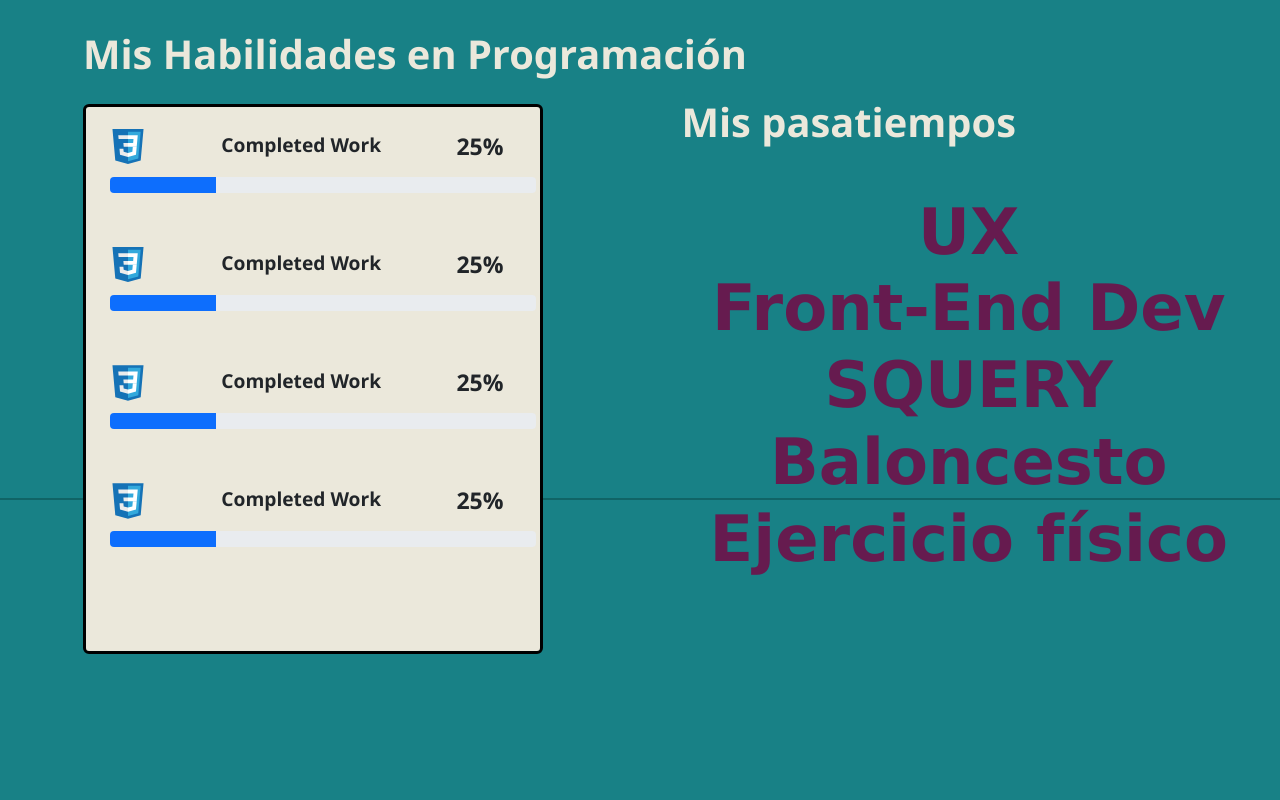
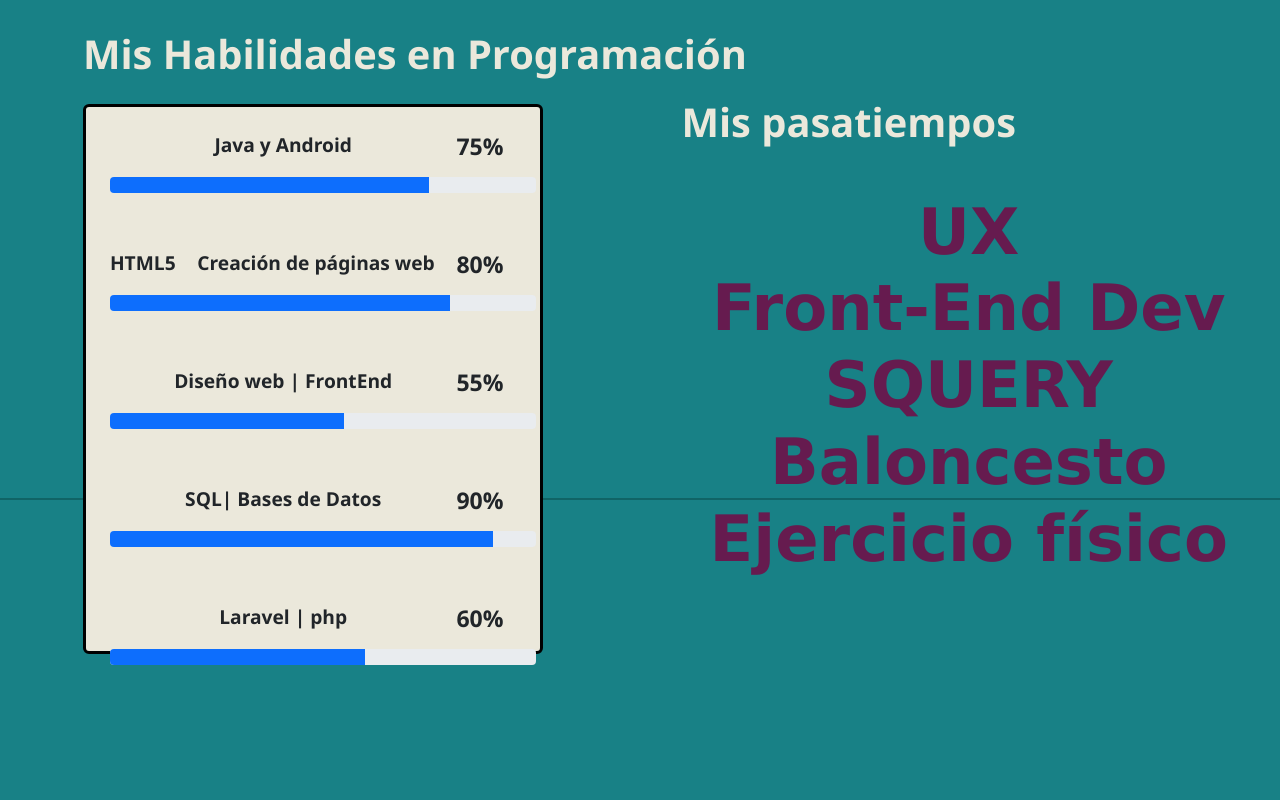
Before and after one commit to EZunigaF/EJZF, a website built with Parcel: page index.html in a window 1280 px wide. Shown: the part 1100-1900 px from the top of the page. Built offline with nearby package versions, Linux system fonts and the light colour scheme; files whose address does not match are found by name.

Commit message:
HTML Final expo

```diff
--- a/index.html
+++ b/index.html
@@ -23,7 +23,6 @@
   <link rel="stylesheet" href="css/normalize.css">
   <link rel="stylesheet" href="css/main.css">
   <link rel="stylesheet" href="css/style.css">
-
 
   <script src="https://cdn.jsdelivr.net/npm/bootstrap@5.0.0-beta3/dist/js/bootstrap.bundle.min.js"
     integrity="sha384-JEW9xMcG8R+pH31jmWH6WWP0WintQrMb4s7ZOdauHnUtxwoG2vI5DkLtS3qm9Ekf"
@@ -188,48 +187,62 @@
                   <div class="skill">
                     <!-- col-xl-3 col-md-6 -->
                       <div class="skill-card">
-                        <img class="icon-skill" src="img/css3-original.svg" alt="">
-                        <h6>Completed Work</h6>
-                        <h5><span>25%</span></h5>
+                        <img class="icon-skill" src="img/android-original.svg" alt="">
+                        <h6>Java y Android</h6>
+                        <h5><span>75%</span></h5>
                       </div>
                       <div class="progress">
-                        <div class="progress-bar bg-c-red" style="width:25%"></div>
+                        <div class="progress-bar bg-c-red" style="width:75%"></div>
                       </div>
                   </div>
 
                   <div class="skill">
                     <!-- col-xl-3 col-md-6 -->
                       <div class="skill-card">
-                        <img class="icon-skill" src="img/css3-original.svg" alt="">
-                        <h6>Completed Work</h6>
-                        <h5><span>25%</span></h5>
+                        <h6>HTML5</h6>
+                        <!-- <img class="icon-skill" src="img/css3-original.svg" alt=""> -->
+
+                        <h6>Creación de páginas web</h6>
+                        <h5><span>80%</span></h5>
                       </div>
                       <div class="progress">
-                        <div class="progress-bar bg-c-red" style="width:25%"></div>
+                        <div class="progress-bar bg-c-red" style="width:80%"></div>
                       </div>
                   </div>
 
                   <div class="skill">
                     <!-- col-xl-3 col-md-6 -->
                       <div class="skill-card">
-                        <img class="icon-skill" src="img/css3-original.svg" alt="">
-                        <h6>Completed Work</h6>
-                        <h5><span>25%</span></h5>
+                        <img class="icon-skill" src="img/javascript-original.svg" alt="">
+                        <h6>Diseño web | FrontEnd</h6>
+                        <h5><span>55%</span></h5>
                       </div>
                       <div class="progress">
-                        <div class="progress-bar bg-c-red" style="width:25%"></div>
+                        <div class="progress-bar bg-c-red" style="width:55%"></div>
                       </div>
                   </div>
 
                   <div class="skill">
                     <!-- col-xl-3 col-md-6 -->
                       <div class="skill-card">
-                        <img class="icon-skill" src="img/css3-original.svg" alt="">
-                        <h6>Completed Work</h6>
-                        <h5><span>25%</span></h5>
+                        <img class="icon-skill" src="img/oracle-original.svg" alt="">
+                        <h6>SQL| Bases de Datos</h6>
+                        <h5><span>90%</span></h5>
                       </div>
                       <div class="progress">
-                        <div class="progress-bar bg-c-red" style="width:25%"></div>
+                        <div class="progress-bar bg-c-red" style="width:90%"></div>
+                      </div>
+                  </div>
+
+                  <div class="skill">
+                    <!-- col-xl-3 col-md-6 -->
+                      <div class="skill-card">
+                        <img class="icon-skill" src="img/laravel-plain.svg" alt="">
+                        <h6>Laravel | php</h6>
+                        <h5><span>60%</span></h5>
+                      </div>
+                      <div class="progress">
+                        <div class="progress-bar bg-c-red" style="width:60%"></div>
                       </div>
                   </div>
 
@@ -269,6 +282,7 @@
   <div class="container-fluid">
     <div class="main">
 
+      <h2 class="mb-4">Algunos proyectos</h2>
       <!-- main section 3  -->
       <section class="section">
 
@@ -277,7 +291,7 @@
             <a href="proyect-001.html"><img src="img/figmaHOME.png" id="pro001" alt=""></a>
           </div>
           <div class="item">
-            <a href="proyect-001.html"><img src="img/Flyer.png" id="pro002" alt=""></a>
+            <a href="proyect-002.html"><img src="img/Flyer.png" id="pro002" alt=""></a>
           </div>
           <div class="item">
             <a href="proyect-001.html"><img src="img/teatro.JPG" id="pro003" alt=""></a>
@@ -322,10 +336,10 @@
           </div>
           <div class="card-email" style="">
               <div class="row justify-content-center g-0">
-                <div class="col-lg-5">
+                <div class="col-lg-6">
                   <img class="card-email-img" src="img/4458184.jpg" alt="patron" style="width: 100%;">
                 </div>
-                <div class="col-lg-5">
+                <div class="col-lg-6">
                   <div class="card-body ">
                     <h4 class="display-4 card-title mt-5">Deje su correo!</h4>
                     <p class="displa-5 card-text">Trabajemos esa idea
```
